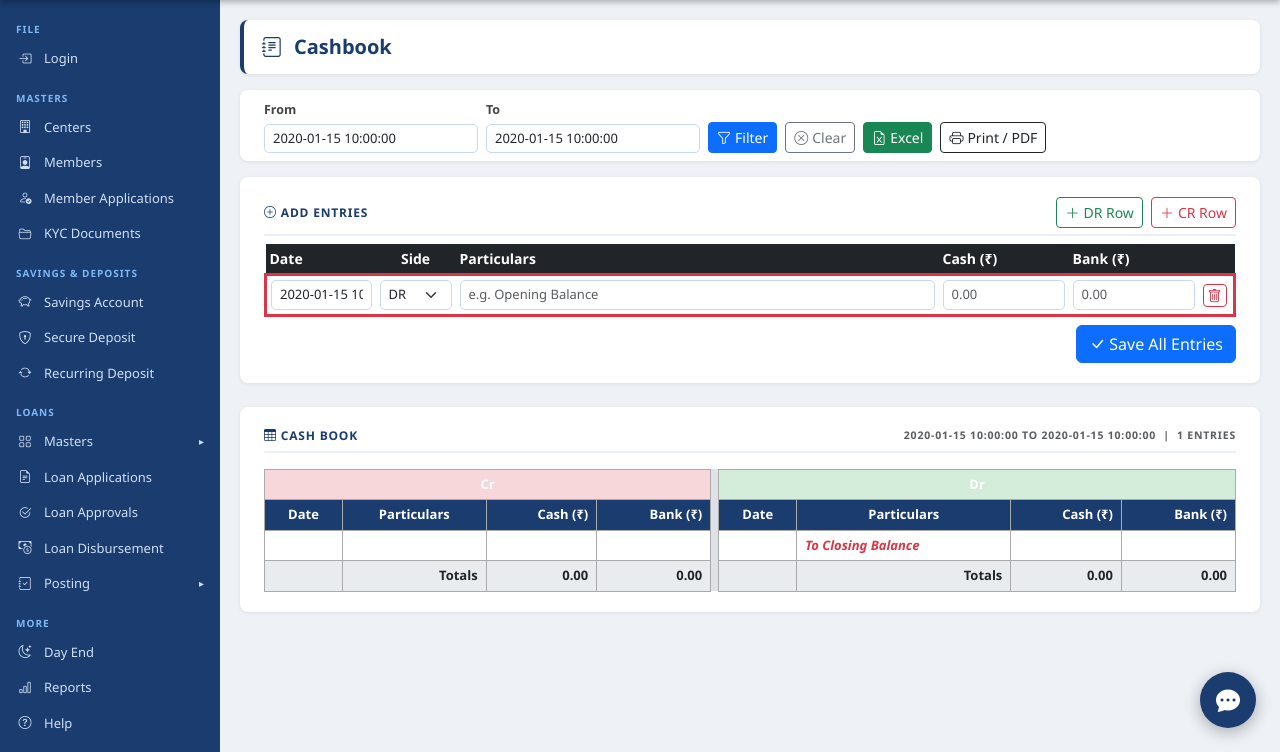
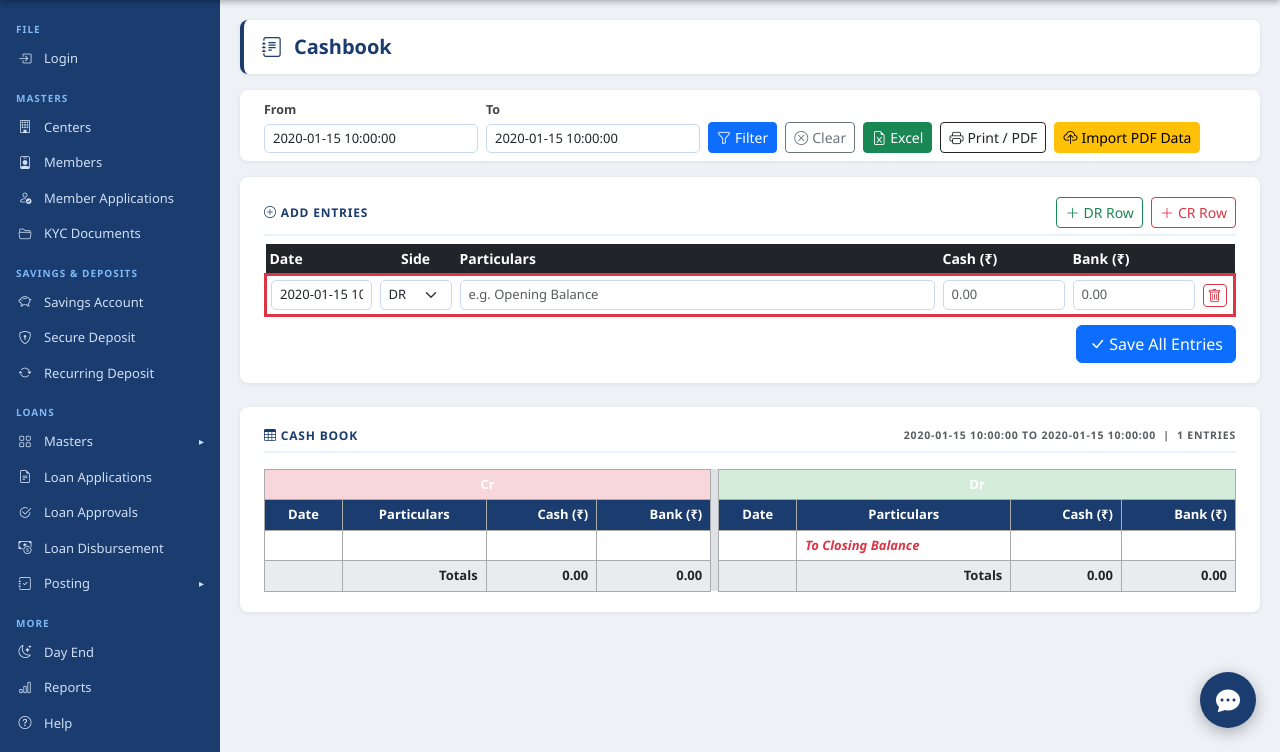
Before and after one commit to NikhithaGottipati06/Mythri-Associates-LMS, a Flask app: template templates/cashbook.html in a window 1280 px wide. Shown: the part 48-800 px from the top of the page. Run offline with Flask 3, Linux system fonts and the light colour scheme; the template is opened without the code that fills it: most values are stand-ins (such as "Sample title", 1, 10 or a date in 2020).

Commit message:
Fix import button: move out of nested form so POST submits correctly
Co-Authored-By: Claude Sonnet 4.6 <noreply@anthropic.com>

```diff
--- a/templates/cashbook.html
+++ b/templates/cashbook.html
@@ -22,18 +22,18 @@
 
 <!-- ── Date Filter + Export ───────────────────────────────────────────────── -->
 <div class="form-card mb-3 py-2">
-  <form method="GET" action="{{ url_for('cashbook') }}" class="row g-2 align-items-end">
-    <div class="col-auto">
+  <div class="d-flex gap-2 flex-wrap align-items-end">
+    <form method="GET" action="{{ url_for('cashbook') }}" class="d-flex gap-2 align-items-end flex-wrap">
+      <div>
         <label class="form-label mb-1 small fw-semibold">From</label>
         <input type="text" name="from" class="form-control form-control-sm"
                placeholder="DD/MM/YYYY" value="{{ from_date }}">
       </div>
-    <div class="col-auto">
+      <div>
         <label class="form-label mb-1 small fw-semibold">To</label>
         <input type="text" name="to" class="form-control form-control-sm"
                placeholder="DD/MM/YYYY" value="{{ to_date }}">
       </div>
-    <div class="col-auto d-flex gap-2 flex-wrap">
       <button type="submit" class="btn btn-primary btn-sm">
         <i class="bi bi-funnel me-1"></i>Filter
       </button>
@@ -42,6 +42,8 @@
         <i class="bi bi-x-circle me-1"></i>Clear
       </a>
       {% endif %}
+    </form>
+
     <a href="/cashbook/export/excel?from={{ from_date }}&to={{ to_date }}"
        class="btn btn-success btn-sm">
       <i class="bi bi-file-earmark-excel me-1"></i>Excel
@@ -50,16 +52,13 @@
        class="btn btn-outline-dark btn-sm" target="_blank">
       <i class="bi bi-printer me-1"></i>Print / PDF
     </a>
-      {% if not entries %}
-      <form method="POST" action="{{ url_for('cashbook_import_maithri') }}" class="d-inline"
-            onsubmit="return confirm('Import Maithri PDF data (04/05 – 20/05/2026)? This only works on an empty cashbook.')">
+
+    <form method="POST" action="{{ url_for('cashbook_import_maithri') }}">
       <button type="submit" class="btn btn-warning btn-sm">
         <i class="bi bi-cloud-upload me-1"></i>Import PDF Data
       </button>
     </form>
-      {% endif %}
   </div>
-  </form>
 </div>
 
 <!-- ── Add Entries Form ───────────────────────────────────────────────────── -->
```
Lines whose indentation alone changed are shown as unchanged.
